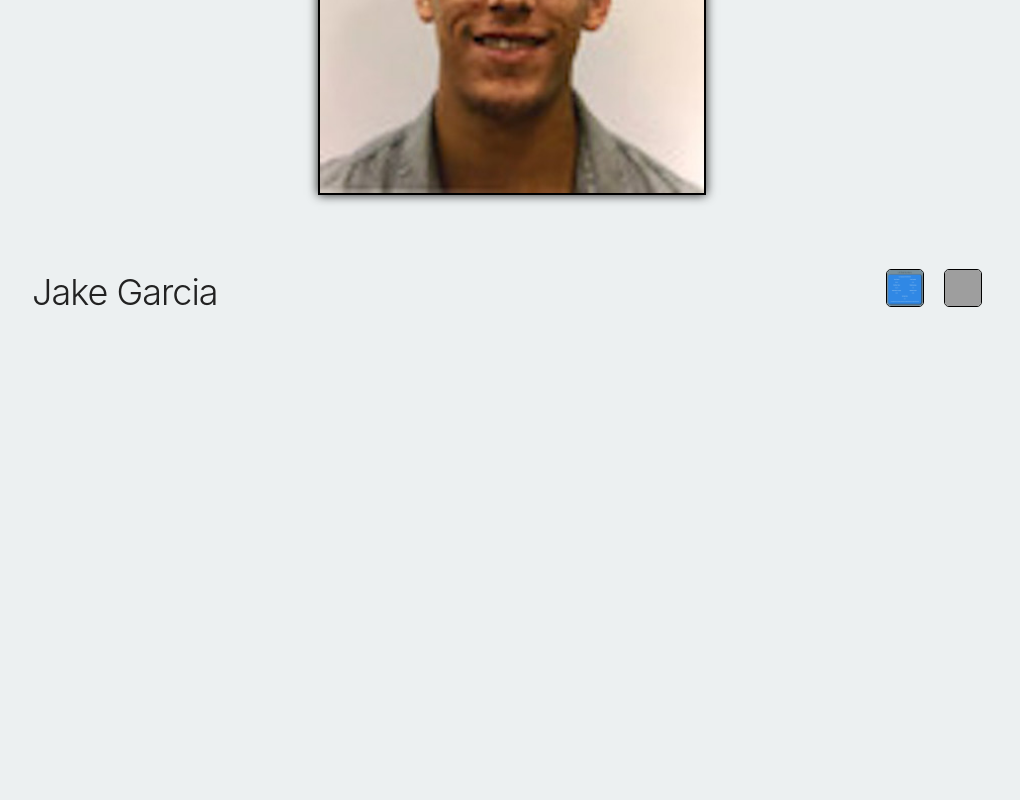
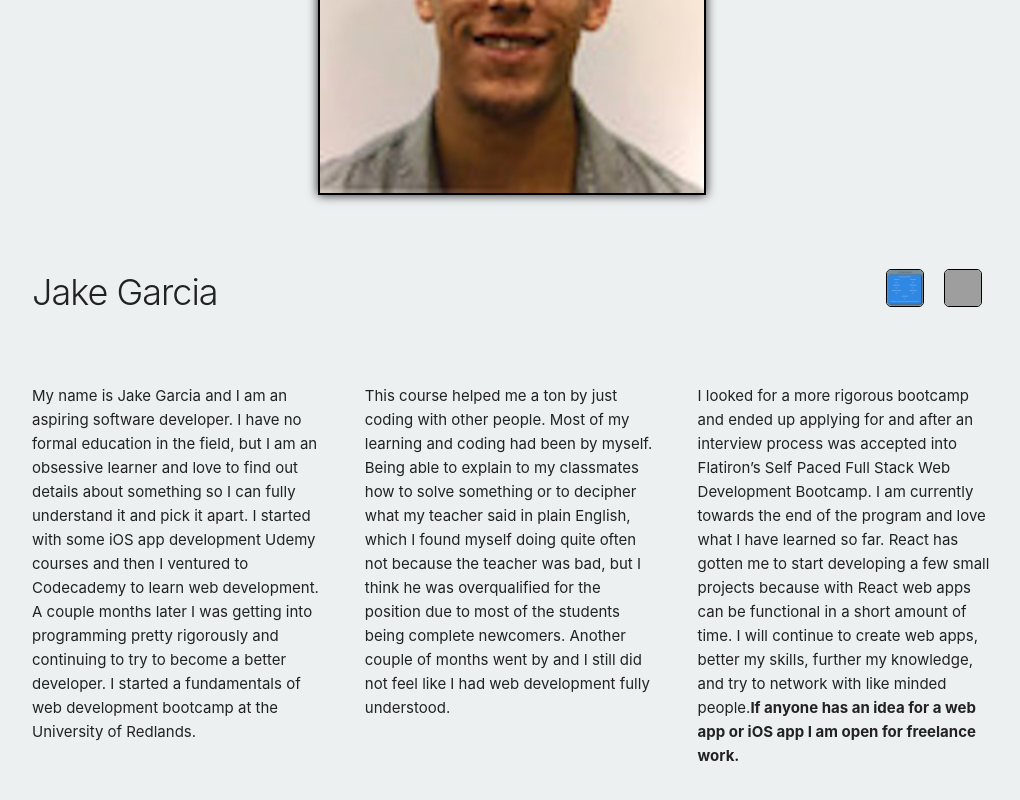
Before and after one commit to jgarcia4444/portfolio, a React (Create React App) app: page /about in a window 1280 px wide. Shown: the part 390-1190 px from the top of the page, without its empty margins (128-1148 px from the left). Before the commit the page ends 800 px from the top, so only its background shows below. Built offline with nearby package versions, Linux system fonts and the light colour scheme; grey boxes are pictures that could not be loaded.

Commit message:
About page wbio completed.

```diff
--- a/src/App.css
+++ b/src/App.css
@@ -121,6 +121,11 @@ body {
   text-align: right;
 }
 
+#about-bio {
+  margin-top: 5%;
+  text-align: left;
+}
+
 @media only screen and (max-width: 550px) {
   #social-icons {
     text-align: center;
--- a/src/components/About.js
+++ b/src/components/About.js
@@ -23,7 +23,23 @@ const About = (props) => {
                     })}
                 </div>
             </div>
-
+            <div className="row" id="about-bio">
+                <div className="four columns">
+                    <p>
+                    My name is Jake Garcia and I am an aspiring software developer. I have no formal education in the field, but I am an obsessive learner and love to find out details about something so I can fully understand it and pick it apart. I started with some iOS app development Udemy courses and then I ventured to Codecademy to learn web development. A couple months later I was getting into programming pretty rigorously and continuing to try to become a better developer. I started a fundamentals of web development bootcamp at the University of Redlands.
+                    </p>
+                </div>
+                <div className="four columns">
+                    <p>
+                    This course helped me a ton by just coding with other people. Most of my learning and coding had been by myself. Being able to explain to my classmates how to solve something or to decipher what my teacher said in plain English, which I found myself doing quite often not because the teacher was bad, but I think he was overqualified for the position due to most of the students being complete newcomers. Another couple of months went by and I still did not feel like I had web development fully understood.
+                    </p>
+                </div>
+                <div className="four columns">
+                    <p>
+                    I looked for a more rigorous bootcamp and ended up applying for and after an interview process was accepted into Flatiron’s Self Paced Full Stack Web Development Bootcamp. I am currently towards the end of the program and love what I have learned so far. React has gotten me to start developing a few small projects because with React web apps can be functional in a short amount of time. I will continue to create web apps, better my skills, further my knowledge, and try to network with like minded people.<b>If anyone has an idea for a web app or iOS app I am open for freelance work.</b>
+                    </p>
+                </div>
+            </div>
         </div>
     )
 }
--- a/src/components/Home.js
+++ b/src/components/Home.js
@@ -24,7 +24,7 @@ const Home = (props) => {
                 {projects.map(project => {
                     return (
                         <div className="six columns">
-                            <h3>{project.title}</h3>
+                            <h4>{project.title}</h4>
                             <p className="project-short">{project.short}</p>
                             <NavLink to={`/projects/${project.id}`}>
                                 <img className="project-overview-imgs" src={project.imgs[0]} alt={project.title} />
--- a/src/data.js
+++ b/src/data.js
@@ -11,7 +11,7 @@ const projects = [
         id: 2,
         title: "InspoQuotes",
         imgs: ["imgs/InspoQuotes/Favorites.PNG", "imgs/InspoQuotes/Home.PNG", "imgs/InspoQuotes/Quote.PNG", "imgs/InspoQuotes/Search.PNG", "imgs/InspoQuotes/SetTime.PNG"],
-        short: "iOS Inspiration1al Quote App. This app has over 1600 quotes that can be found randomly or by searching for keywords. Quote push notifications available.",
+        short: "iOS Inspirational Quote App. This app has over 1600 quotes that can be found randomly or by searching for keywords. Quote push notifications available.",
     },
     // {
     //     id: 2,
```
